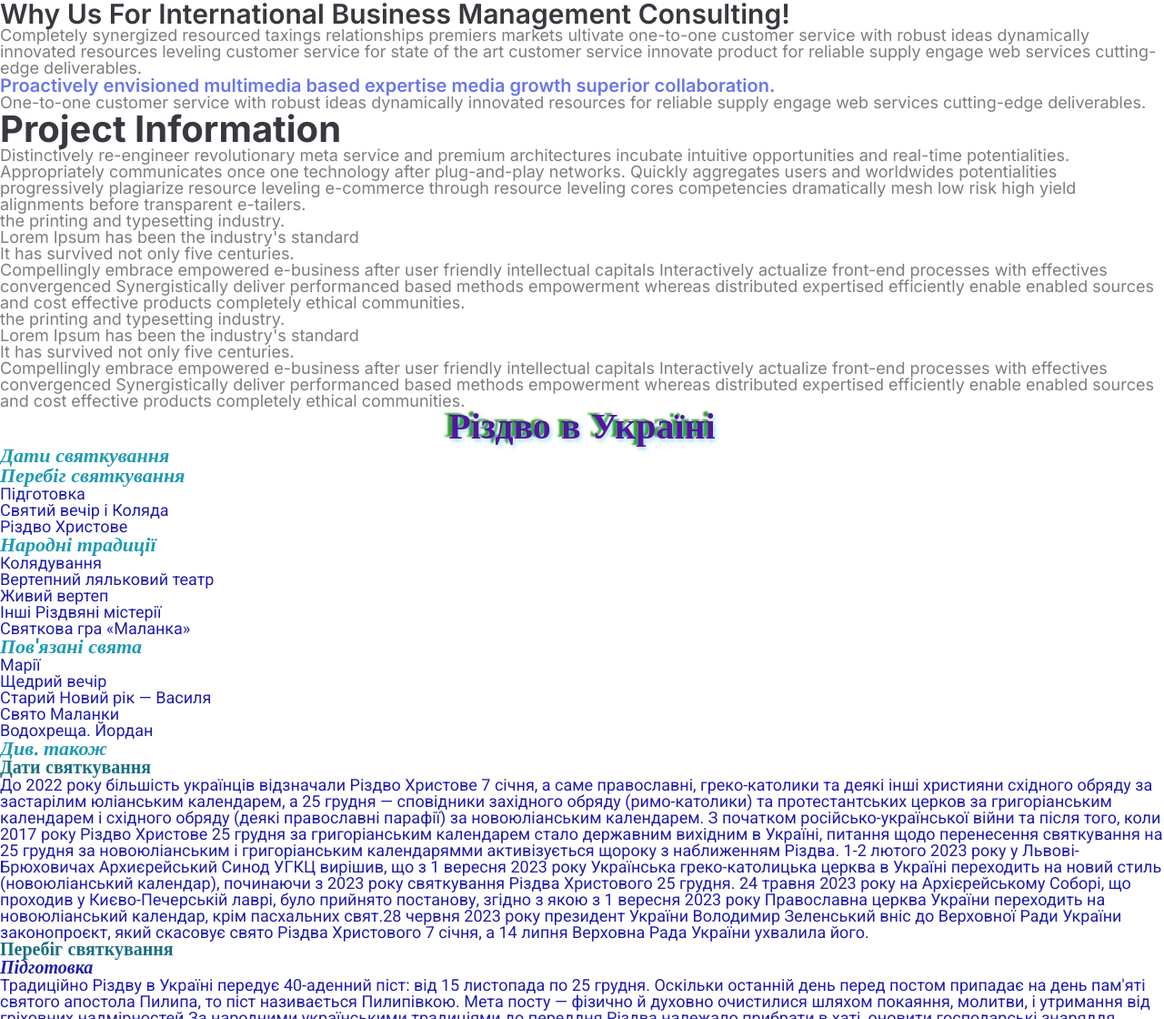
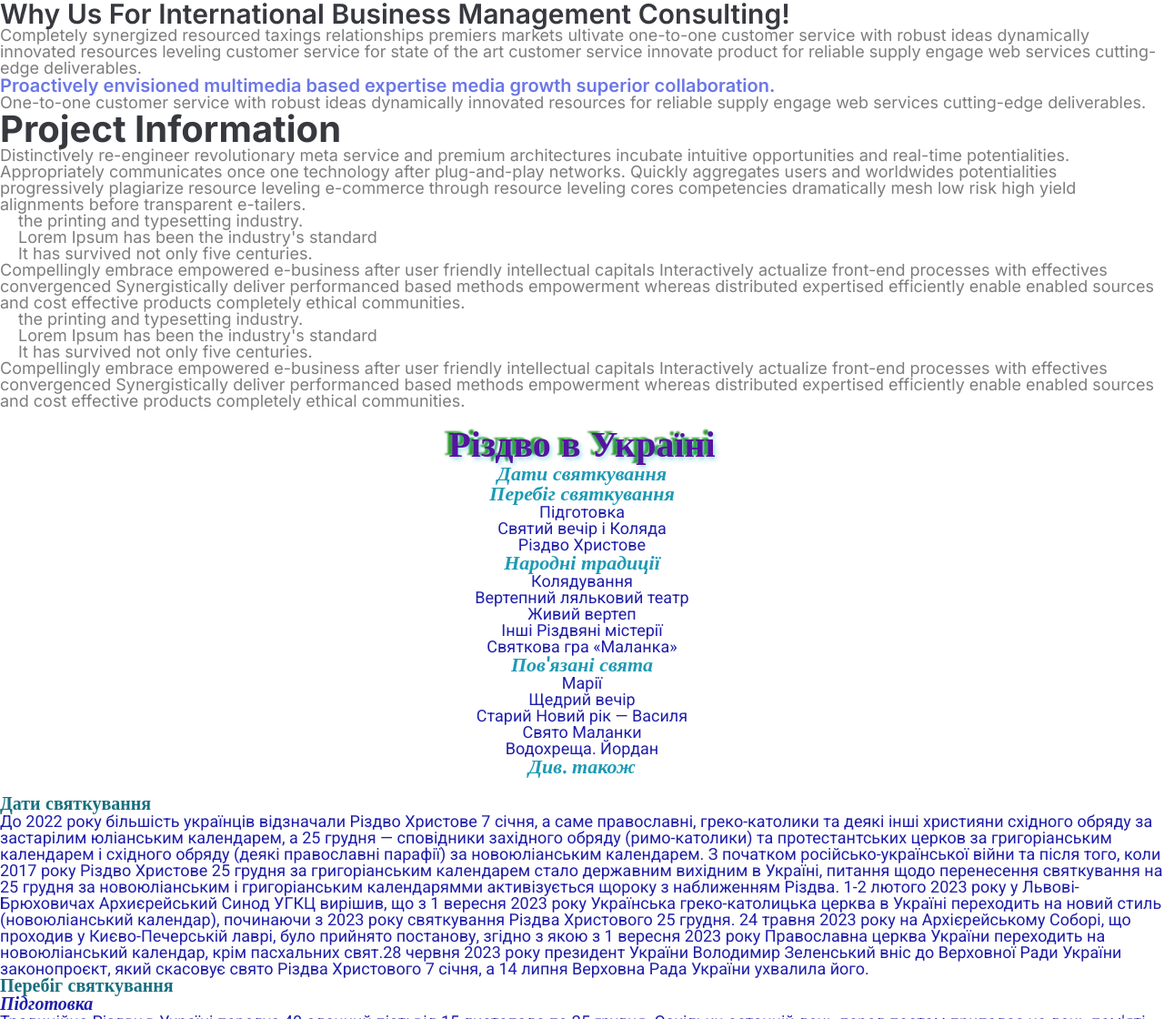
Before and after one commit to LarysaRodionova/lessons, a plain HTML site: page lesson_5hw/index.html in a window 1280 px wide. Shown: the top 1120 px of the page at 91% size. Drawn offline with Linux system fonts and the light colour scheme; files whose address does not match are found by name.

Commit message:
Add files via upload

```diff
--- a/lesson_5hw/css/style.css
+++ b/lesson_5hw/css/style.css
@@ -39,11 +39,13 @@ body{
    font-size: 40px;
    font-weight: 700;
 }
-ul.ul-list  {
-   list-style-type: disc;
+.ul-item {
+   list-style-type:disc;
+   padding-left: 20px;
 }
-ol.ol-list {
-   list-style-type: decimal-leading-zero;
+.ol-item {
+   list-style: decimal-leading-zero;
+   padding-left: 20px;
 }
 
 
@@ -51,6 +53,11 @@ ol.ol-list {
 .main-homework {
    font-family: 'Roboto', sans-serif;
    color: #1f1fab;
+}
+.main-content {
+   margin-top: 20px;
+   margin-bottom: 20px;
+   text-align: center;
 }
 .main-homework .title{
    font-family: 'Montserrat Bold';
```
